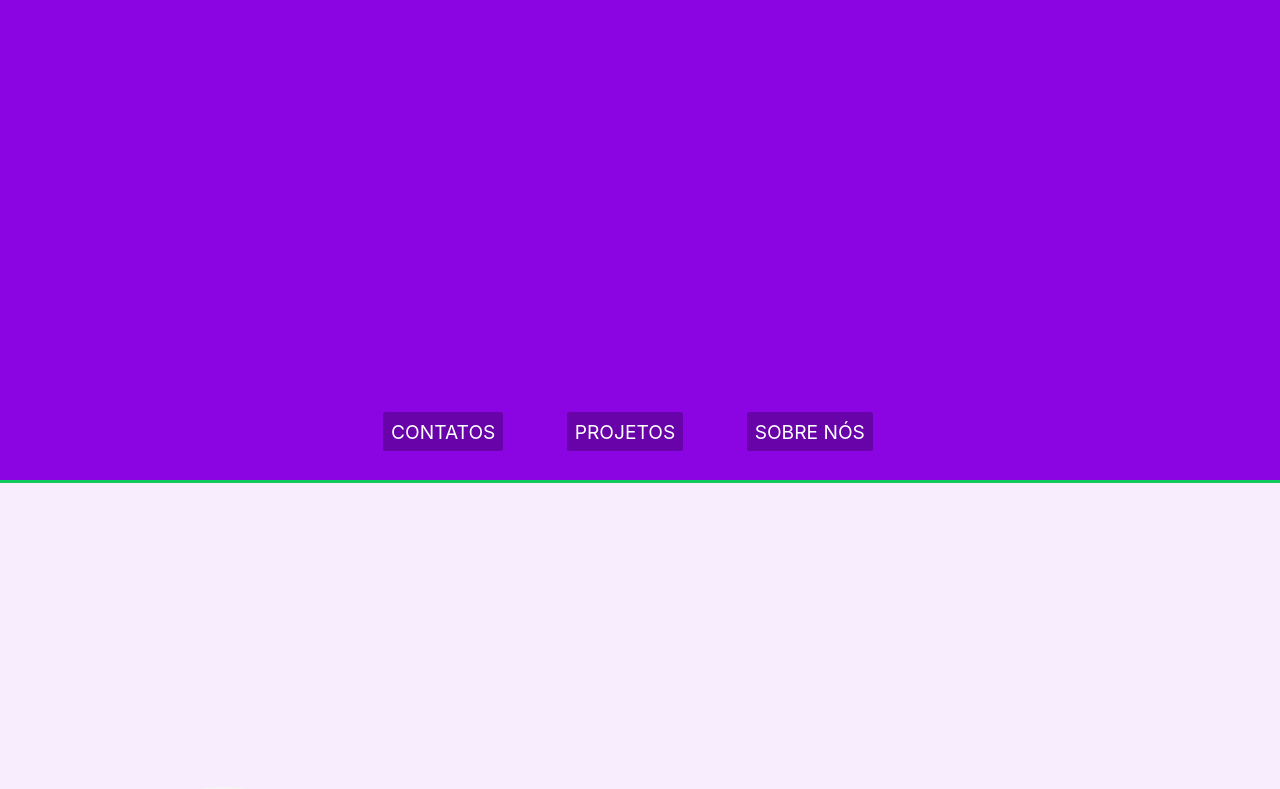
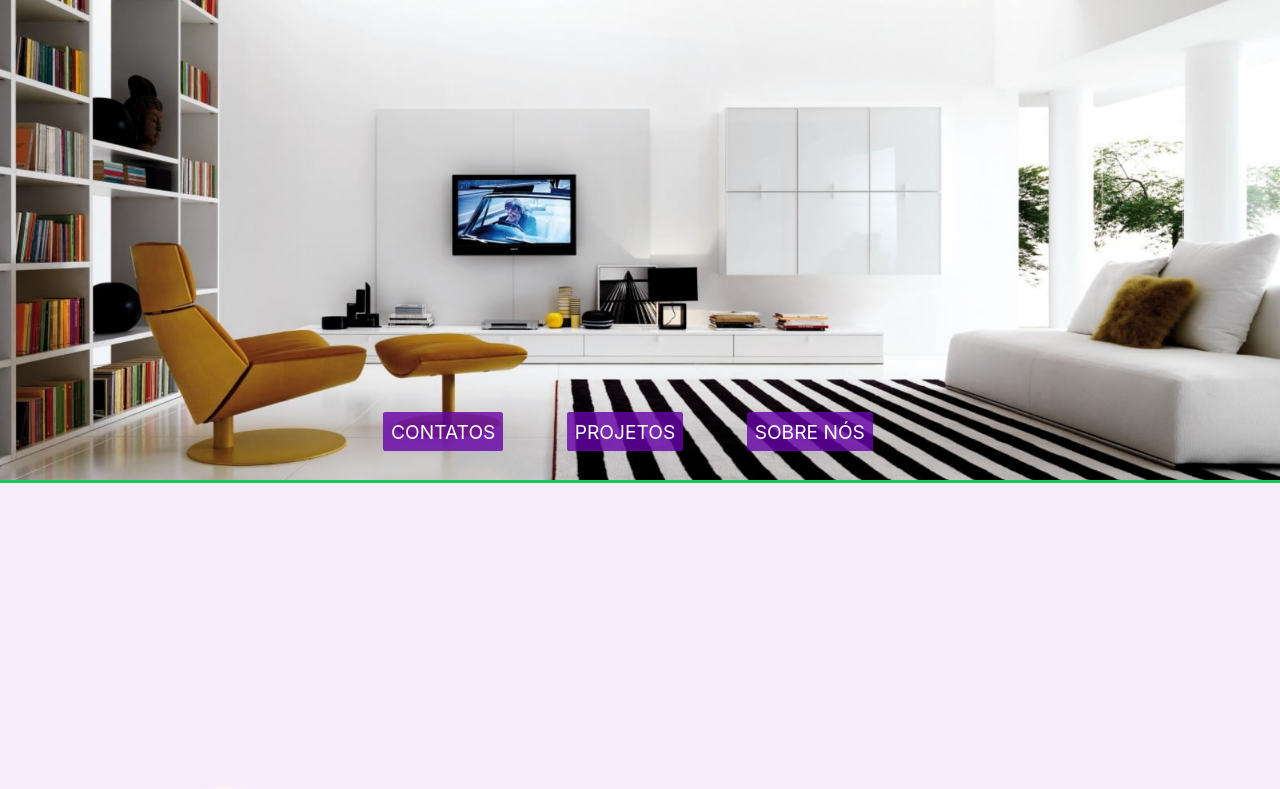
Before and after one commit to FelipeStemp/SitePortifolio, a React (Create React App) app: page / in a window 1280 px wide. Shown: the top 789 px of the page. Built offline with nearby package versions, Linux system fonts and the light colour scheme.

Commit message:
Atualização, att

```diff
--- a/src/Components/Header/styled.ts
+++ b/src/Components/Header/styled.ts
@@ -1,10 +1,11 @@
 import styled from "styled-components";
+import topo from '../../image/topo.jpeg';
 
 export const HeaderBody = styled.div`
   witdh: 100vw;
   height: 60vh;
   margin: none;
-  background-color: rgba(139, 5, 226, 1);
+  background-image: url(${topo});
   background-repeat: no-repeat;
   background-size: cover;
   background-position: center;
@@ -23,7 +24,7 @@ export const NavHeader = styled.nav`
 display: flex;
 justify-content: left;
 @media(max-width: 1000px){
-font-size: 5vw;
+font-size: 3vw;
 margin: 0px;
 width: 100vw;
 display:flex;
@@ -42,7 +43,7 @@ export const ListaLI = styled.li`
 list-style: none;
 margin: 0 5vw 1vw 0;
 font-size: 1.5vw;
-background-color: rgba(103, 3, 169, 1);
+background-color: rgba(103, 3, 169, 0.8);
 padding: 0.6vw;
 border-radius: 0.2vw;
 &:hover{
@@ -50,7 +51,7 @@ box-shadow: 0.5vw 0.5vw rgba(0, 0, 0, 0.4);
 }
 
 @media(max-width: 800px){
-font-size: 5vw;
+font-size: 3vw;
 margin: 20px;
 }
 `
```
